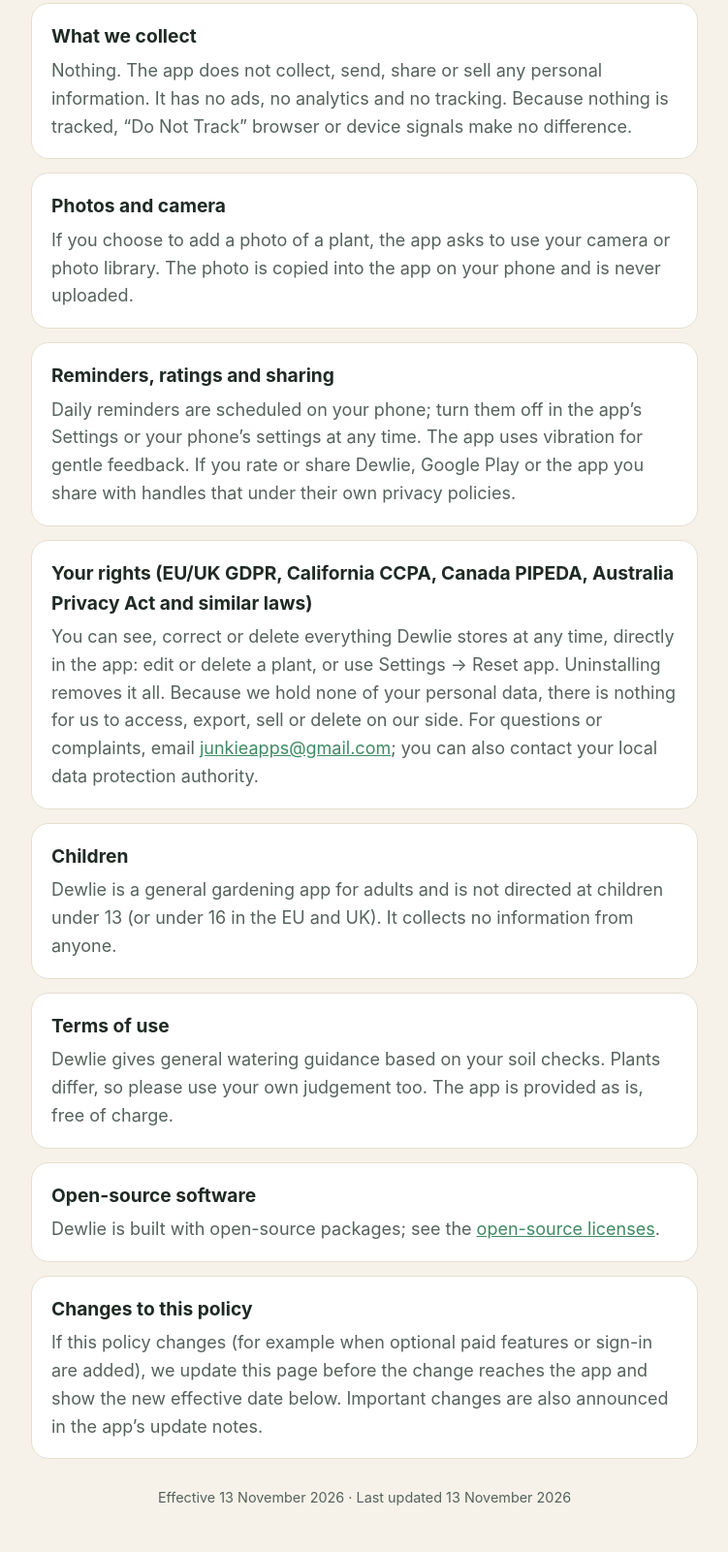
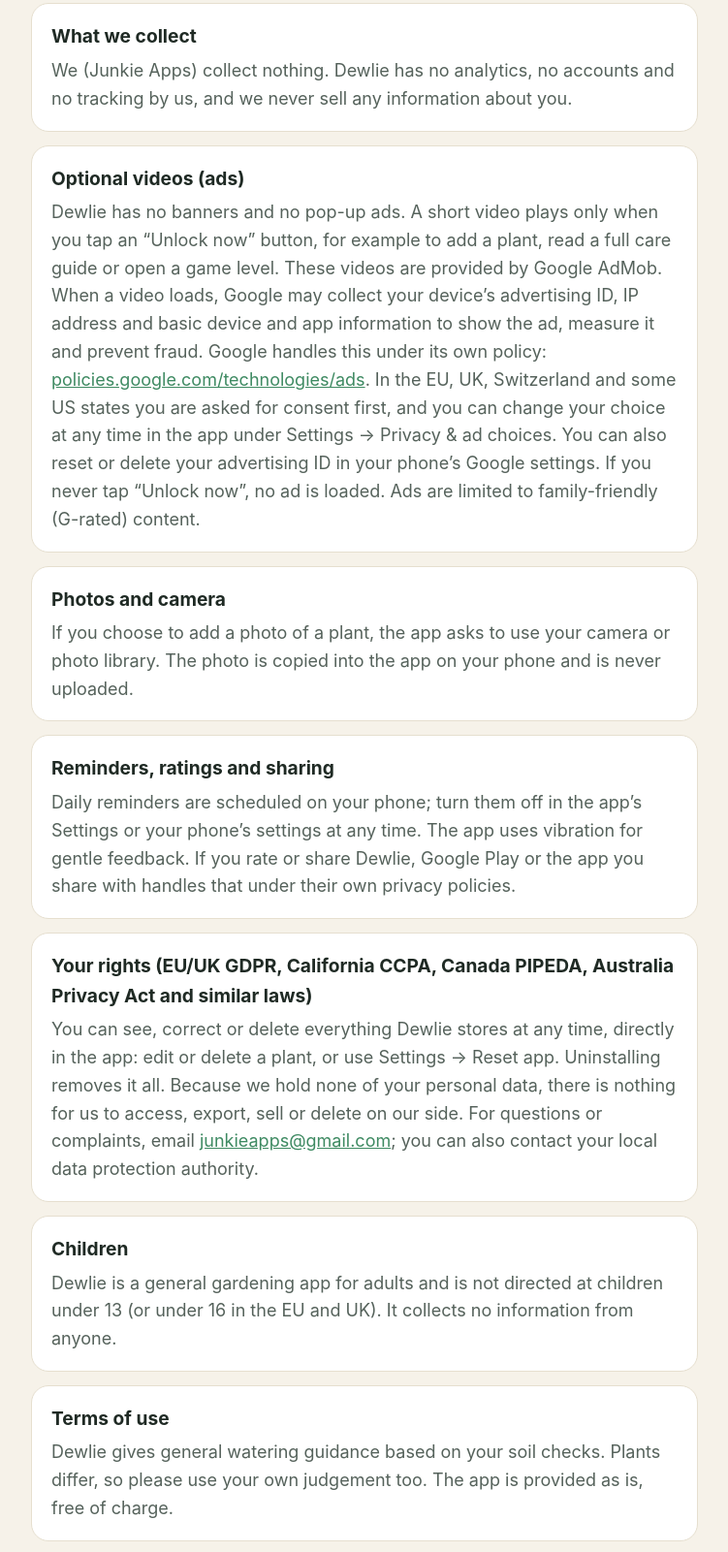
Before and after one commit to jawad9/dewlie-site, a plain HTML site: page privacy.html in a window 1280 px wide. Shown: the part 593-2194 px from the top of the page at 97% size, without its empty margins (264-1015 px from the left). Drawn offline with Linux system fonts and the light colour scheme.

Commit message:
Privacy: add optional videos (AdMob) section for Dewlie 1.2.0; site says no pop-up ads

```diff
--- a/privacy.html
+++ b/privacy.html
@@ -14,7 +14,8 @@
 </header>
 <div class="card"><h2>Who we are</h2><p>Dewlie is made by <a href="https://www.facebook.com/flowerheaven22/">Flower Heaven</a> and published on Google Play by Junkie Apps. Contact: <a href="mailto:junkieapps@gmail.com">junkieapps@gmail.com</a></p></div>
 <div class="card"><h2>Your plants stay on your phone</h2><p>Dewlie keeps everything you add (plant names, photos, soil checks, your first name and settings) on your phone only. We have no servers, no accounts and no sign-in, so we never see or receive your data, and nothing is transferred to other countries.</p></div>
-<div class="card"><h2>What we collect</h2><p>Nothing. The app does not collect, send, share or sell any personal information. It has no ads, no analytics and no tracking. Because nothing is tracked, &ldquo;Do Not Track&rdquo; browser or device signals make no difference.</p></div>
+<div class="card"><h2>What we collect</h2><p>We (Junkie Apps) collect nothing. Dewlie has no analytics, no accounts and no tracking by us, and we never sell any information about you.</p></div>
+<div class="card"><h2>Optional videos (ads)</h2><p>Dewlie has no banners and no pop-up ads. A short video plays only when you tap an &ldquo;Unlock now&rdquo; button, for example to add a plant, read a full care guide or open a game level. These videos are provided by Google AdMob. When a video loads, Google may collect your device&rsquo;s advertising ID, IP address and basic device and app information to show the ad, measure it and prevent fraud. Google handles this under its own policy: <a href="https://policies.google.com/technologies/ads">policies.google.com/technologies/ads</a>. In the EU, UK, Switzerland and some US states you are asked for consent first, and you can change your choice at any time in the app under Settings &rarr; Privacy &amp; ad choices. You can also reset or delete your advertising ID in your phone&rsquo;s Google settings. If you never tap &ldquo;Unlock now&rdquo;, no ad is loaded. Ads are limited to family-friendly (G-rated) content.</p></div>
 <div class="card"><h2>Photos and camera</h2><p>If you choose to add a photo of a plant, the app asks to use your camera or photo library. The photo is copied into the app on your phone and is never uploaded.</p></div>
 <div class="card"><h2>Reminders, ratings and sharing</h2><p>Daily reminders are scheduled on your phone; turn them off in the app&rsquo;s Settings or your phone&rsquo;s settings at any time. The app uses vibration for gentle feedback. If you rate or share Dewlie, Google Play or the app you share with handles that under their own privacy policies.</p></div>
 <div class="card"><h2>Your rights (EU/UK GDPR, California CCPA, Canada PIPEDA, Australia Privacy Act and similar laws)</h2><p>You can see, correct or delete everything Dewlie stores at any time, directly in the app: edit or delete a plant, or use Settings &rarr; Reset app. Uninstalling removes it all. Because we hold none of your personal data, there is nothing for us to access, export, sell or delete on our side. For questions or complaints, email <a href="mailto:junkieapps@gmail.com">junkieapps@gmail.com</a>; you can also contact your local data protection authority.</p></div>
@@ -22,5 +23,5 @@
 <div class="card"><h2>Terms of use</h2><p>Dewlie gives general watering guidance based on your soil checks. Plants differ, so please use your own judgement too. The app is provided as is, free of charge.</p></div>
 <div class="card"><h2>Open-source software</h2><p>Dewlie is built with open-source packages; see the <a href="licenses.html">open-source licenses</a>.</p></div>
 <div class="card"><h2>Changes to this policy</h2><p>If this policy changes (for example when optional paid features or sign-in are added), we update this page before the change reaches the app and show the new effective date below. Important changes are also announced in the app&rsquo;s update notes.</p></div>
-<footer>Effective 13 November 2026 · Last updated 13 November 2026</footer>
+<footer>Effective 13 November 2026 · Last updated 14 November 2026 (optional videos added in version 1.2.0)</footer>
 </main></body></html>
```
Also changed, not shown: index.html (+2 -2 lines).
